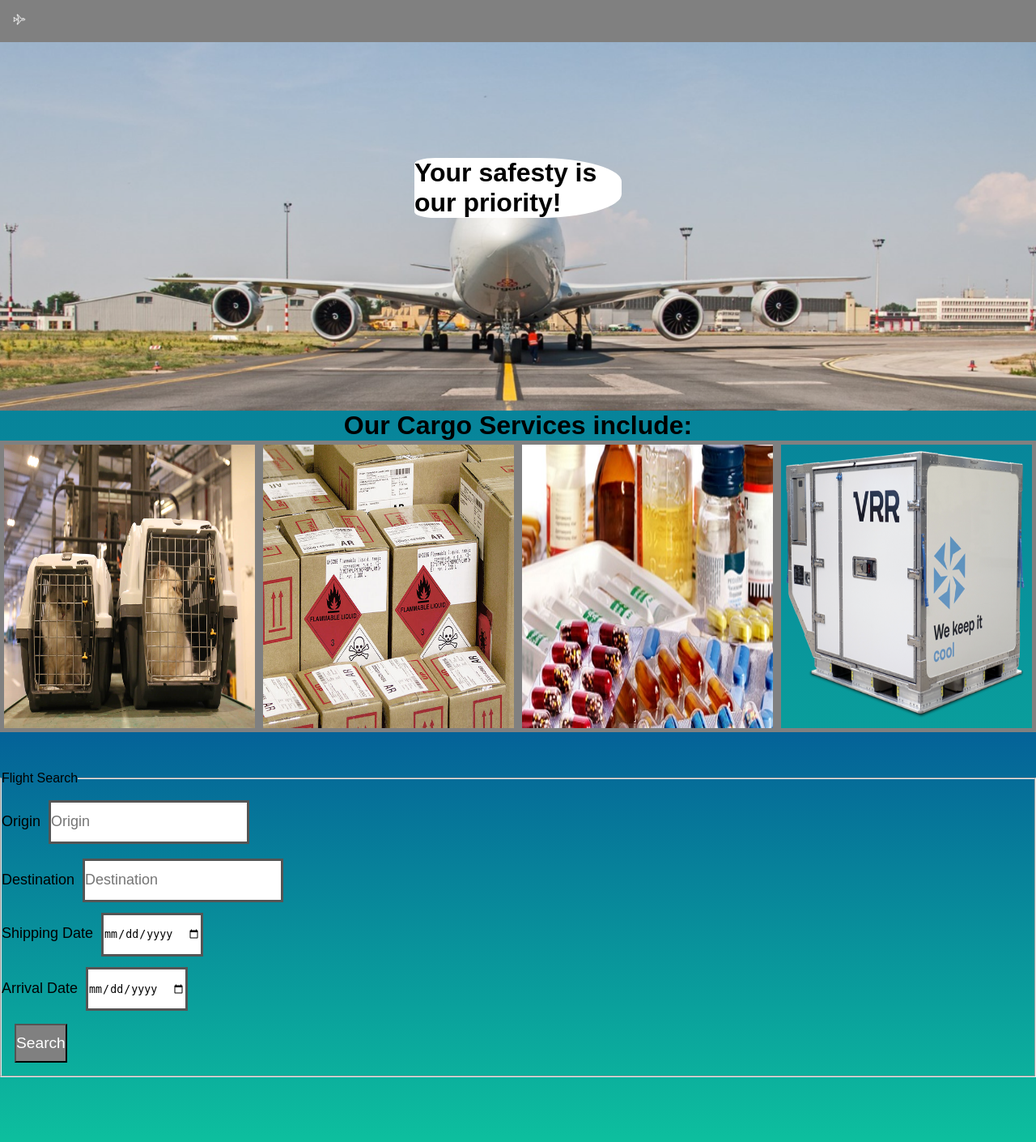
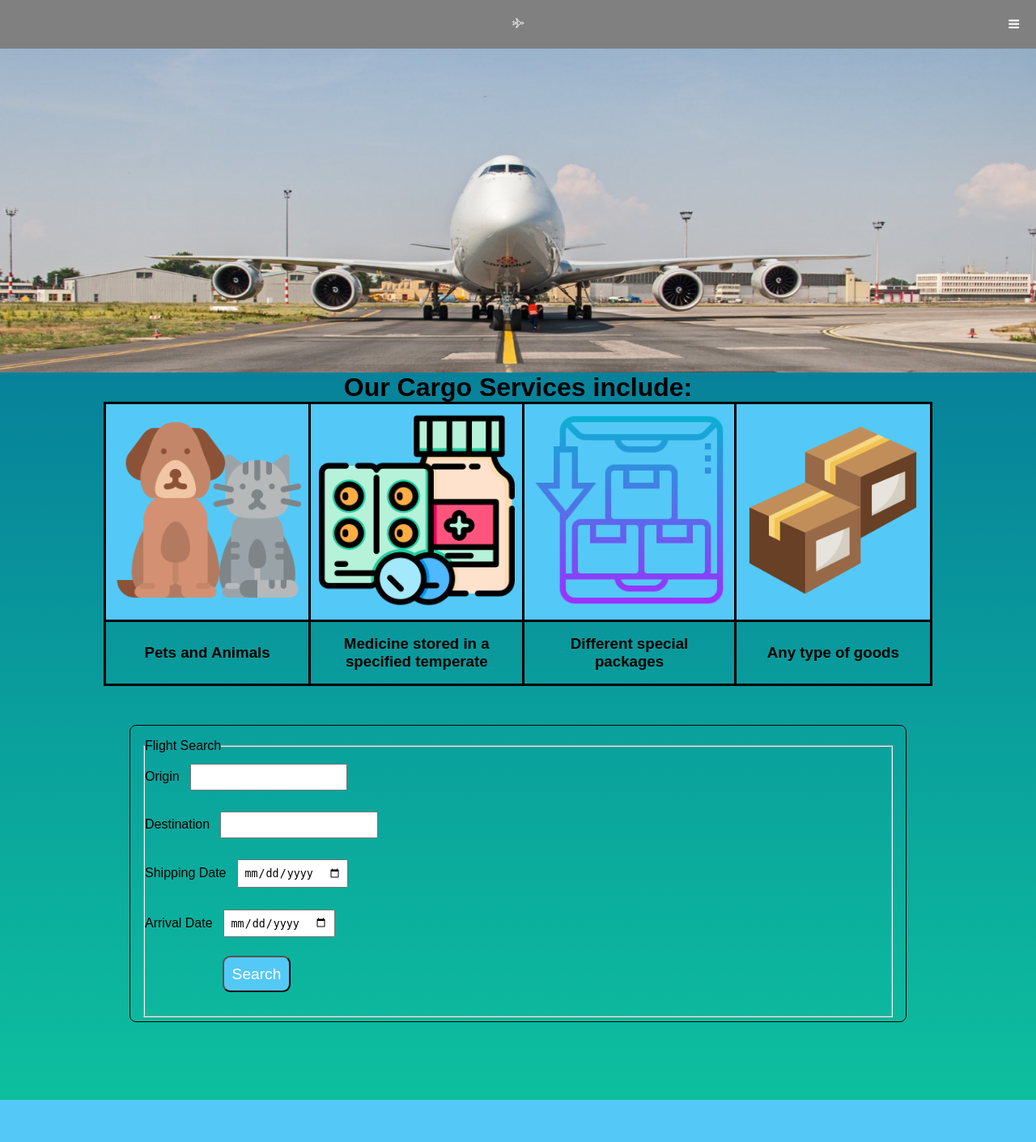
Before and after one commit to osm-alt/Airline-Reservation-System, a PHP site: page /cargo.html in a window 1280 px wide. Shown: the whole page at 81% size. After the commit the page ends 1358 px from the top, so only its background shows below. Run offline with PHP 8.4, Linux system fonts and the light colour scheme; some libraries are stand-ins or nearby versions.

Commit message:
updated my pages

```diff
--- a/cargo.html
+++ b/cargo.html
@@ -8,14 +8,12 @@
   <link rel="stylesheet" href="main_style.css">
   <title>Cargo Services</title>
   <script src="https://unpkg.com/ionicons@5.0.0/dist/ionicons.js"></script>
-
+  <script src="script.js"></script>
+  <link rel="stylesheet" href="https://cdnjs.cloudflare.com/ajax/libs/font-awesome/4.7.0/css/font-awesome.min.css">
 </head>
 
 <style>
-
-
-*
-    {
+  * {
     margin: 0;
     padding: 0;
   }
@@ -45,9 +43,9 @@
 
   section {
     padding: 15rem 0 5rem 0;
-    background: rgb(34, 193, 195);
+    /* background: rgb(34, 193, 195);
     background: linear-gradient(0deg, rgba(34, 193, 195, 1) 0%, rgba(13, 191, 158, 1) 0%, rgba(4, 98, 152, 1) 100%, rgba(17, 225, 160, 1) 100%);
-
+     */
   }
 
   /* image and text */
@@ -55,30 +53,6 @@
     display: flex;
   }
 
-  .centered {
-    background-color: white;
-    border-radius: 5%;
-    display: flex;
-    border-bottom-left-radius: 10%;
-    border-top-left-radius: 10%;
-    border-bottom-right-radius: 40%;
-    border-top-right-radius: 40%;
-
-    width: 20%;
-    max-width: 100%;
-
-
-    position: absolute;
-    top: 29%;
-    left: 50%;
-    color: black;
-    font-family: sans-serif;
-    font-size: 100%;
-    transform: translate(-50%, -50%);
-    display: block;
-    z-index: 2;
-    text-decoration: double;
-  }
 
   .container1 {
     display: flex;
@@ -120,114 +94,140 @@
 
   img {
     max-width: 100%;
-    display: block;
-    height: 100%;
+  }
+
+  table {
+    margin-top: 2em;
+    text-align: center;
+    width: 80%;
+    margin-left: 10%;
+    margin-right: 10%;
+    border-collapse: collapse;
+  }
+
+  th {
+    font-size: 1.2em;
+    padding: .5em;
+    background-color: rgb(84, 201, 247);
+    color: white;
+    border-style: solid;
+    border-color: black;
+  }
+
+  td {
+    padding: 1em;
+    border-style: solid;
   }
 
 
-  legend {
-    font-size: 1rem;
+
+
+  form p {
+    margin-right: 1em;
   }
 
-  label
-  {
-    font-size: large;
+  form {
+    padding-top: 1em;
+    padding-left: 1em;
+    padding-right: 1em;
+    padding-bottom: .3em;
+    margin-top: 1em;
+    margin-bottom: 1em;
+    margin-left: 10em;
+    margin-right: 10em;
+    border-style: solid;
+    border-width: 0.05em;
+    border-radius: 0.5em;
   }
 
+
+
+  input,
+  button,
+  select {
+    box-sizing: border-box;
+    padding: .5em;
+    margin: 1em;
+  }
+
+  input[type=submit] {
+    font-size: 1.2em;
+    background-color: rgb(84, 201, 247);
+    color: white;
+    border-radius: .5em;
+    margin-left: 5em;
+    position: relative;
+    bottom: .5em;
+  }
 
   @media (max-width:1200px) {
     h1 {
       padding-left: clamp(2rem, 1.5vw + 3px, rem);
       font-size: clamp(rem, 2.5vw, 1rem);
     }
-
-    .centered {
-      font-size: clamp(1rem, 2.5vw, 1rem);
   }
-  }
-
-
-
-
-
-
-
 </style>
 
 <body>
 
   <header>
     <nav>
-      <div class="logoicon">
-        <ion-icon name="airplane-outline"></ion-icon>
-        <box-icon name='menu' color="whitesmoke" size="lg" id="menu"></box-icon>
-      </div>
       <ul>
-        <li><a class="active" href="main_page.html">Home Page</a></li>
+        <li><a href="main_page.html">Home Page</a></li>
         <li><a href="book_a_trip.html">Book a trip</a></li>
         <li><a href="flight_schedule_search.html">Flight Schedule Search</a></li>
         <li><a href="checkin.html">Check-in</a></li>
         <li><a href="CovidRestrictions.html">Covid Restrictions</a></li>
-        <li><a href="cargo.html">Cargo</a></li>
-        <li><a href="#contact">Contact</a></li>
+        <li><a class="active" href="cargo.html">Cargo</a></li>
+        <li><a href="#Contact">Contact</a></li>
         <li><a href="#about">About</a>
       </ul>
-      <!-- <box-icon name='menu' color="whitesmoke" size="lg" id="menu"></box-icon> -->
-      <menu>
-        <ul>
-          <li><a class="active" href="main_page.html">Home Page</a></li>
-          <li><a href="book_a_trip.html">Book a trip</a></li>
-          <li><a href="flight_schedule_search.html">Flight Schedule Search</a></li>
-          <li><a href="checkin.html">Check-in</a></li>
-          <li><a href="CovidRestrictions.html">Covid Restrictions</a></li>
-          <li><a href="cargo.html">Cargo</a></li>
-          <li><a href="#contact">Contact</a></li>
-          <li><a href="#about">About</a></li>
-        </ul>
-      </menu>
+      <!-- hamburger menu, only essentiel links -->
+      <div class="topnav">
+        <a href="#home" class="active">
+          <ion-icon name="airplane-outline"></ion-icon>
+        </a>
+        <div id="myLinks">
+          <a href="book_a_trip.html">Book a trip</a>
+          <a href="flight_schedule_search.html">Login</a>
+        </div>
+        <a href="javascript:void(0);" class="icon" onclick="myFunction()">
+          <i class="fa fa-bars"></i>
+        </a>
     </nav>
   </header>
 
-
-
-
-
   <div class="container">
     <img src="cargopics/cargo0.jpg" alt="cargo" width="100%" height="400" ;>
-    <div class="centered">
-      <h1>Your safesty is our priority!</h1>
-    </div>
-
   </div>
 
 
 
+  <h1 style="text-align: center;">Our Cargo Services include:</h1>
 
+  <table style="margin-top:-1px;">
+    <tr>
+      <th><img src="cargopics/pets.png" alt="pets"><br></th>
+      <th><img src="cargopics/medicine.png" alt="medicine"><br></th>
+      <th><img src="cargopics/delivery-box.png" alt="boxes"><br></th>
+      <th><img src="cargopics/box.png" alt="packages"><br></th>
+    </tr>
 
-  <center>
-    <h1>Our Cargo Services include:</h1>
-  </center>
-
-
-
-  <div class="container1">
-
-    <div class="image1">
-      <img src="cargopics/cargo3.jpg" width="100%">
-
-    </div>
-    <div class="image2">
-      <img src="cargopics/cargo4.jpg " width="100%">
-    </div>
-    <div class="image3">
-      <img src="cargopics/cargo5.jpg" width="100%">
-    </div>
-    <div class="image4">
-      <img src="cargopics/cargo6.png" width="100%">
-    </div>
-
-  </div>
-
+    <tr>
+      <td>
+        <h3>Pets and Animals</h3>
+      </td>
+      <td>
+        <h3>Medicine stored in a specified temperate</h3>
+      </td>
+      <td>
+        <h3>Different special packages</h3>
+      </td>
+      <td>
+        <h3>Any type of goods</h3>
+      </td>
+    </tr>
+  </table>
 
 
   <section>
@@ -235,9 +235,8 @@
       <fieldset>
         <legend style="color: black; ;">Flight Search</legend>
         <p>
-          <label>Origin<input name="origin" type="text" size="21" list="originlist"
-              style="margin-left: 10px; border: 3px solid #555; font-size: large; height: 3rem; margin-top: 1em;"
-              placeholder="Origin" required></label>
+          <label>Origin<input name="origin" type="text"list="originlist"
+              required></label>
 
           <datalist id="originlist">
             <option value="Abidjan	Cote d'Ivoire	ABJ">
@@ -275,9 +274,7 @@
 
 
         </p>
-        <p><label> Destination<input name="destination" type="text" list="destination" size="21"
-              style="margin-left: 10px; border: 3px solid #555; height: 25px; font-size: large; height: 3rem;margin-top: 1em;"
-              placeholder="Destination"></label>
+        <p><label> Destination<input name="destination" type="text" list="destination"></label>
           <datalist id="destination">
             <option value="Abidjan	Cote d'Ivoire	ABJ">
             <option value="Abu Dhabi - Abu Dhabi International	United Arab Emirates	AUH">
@@ -314,19 +311,16 @@
         </p>
 
 
-        <p> <label>Shipping Date<input type="date" name="date"  size="21"
-              style="margin-left: 10px; border: 3px solid #555; height: 25px; height: 3rem ;margin-top: 1em;" />
+        <p> <label>Shipping Date<input type="date" name="date"/>
 
           </label></p>
         <p>
 
-        <p> <label>Arrival Date<input type="date" name="date" size="21"
-              style="margin-left: 10px; border: 3px solid #555; height: 25px; height: 3rem; margin-top: 1em;" />
+        <p> <label>Arrival Date<input type="date" name="date"/>
           </label></p>
         <p>
 
-          <input type="submit" value="Search"
-            style="color: white; height: 3rem; background-color: grey; margin-left: 10rem; font-size: larger; margin: 1rem;">
+          <input type="submit" value="Search">
         </p>
       </fieldset>
     </form>
--- a/login.html
+++ b/login.html
@@ -27,7 +27,7 @@
             padding-right: 1em;
             padding-bottom: .3em;
             margin: 1em;
-            border-style: solid;
+            /* border-style: solid; */
             border-width: 0.05em;
             border-radius: 0.5em;
         }
--- a/main_style.css
+++ b/main_style.css
@@ -51,12 +51,10 @@ nav ul li {
 
 
 
-
-/* .logoicon h1
+.active
 {
-    font-size: 3rem;
-    color: whitesmoke;
-} */
+    background-color: darkgrey;
+}
 
 menu {
     display: none;
@@ -64,13 +62,6 @@ menu {
 }
 
 
-/* a:hover {
-    color:red;
-    padding: 0.875rem 1rem;
-    text-decoration: none;
-    font-size: 2.1rem;
-    transition: all 1s ease;
-} */
 
 @media (max-width:100px) {}
 
--- a/register.html
+++ b/register.html
@@ -27,7 +27,7 @@
             padding-right: 1em;
             padding-bottom: .3em;
             margin: 1em;
-            border-style: solid;
+            /* border-style: solid; */
             border-width: 0.05em;
             border-radius: 0.5em;
         }
```
Also changed, not shown: CovidRestrictions.html (+45 -67 lines), checkin.html (+46 -50 lines), cargopics/box.png (added), cargopics/cargo2.jpg, cargopics/cargo3.jpg (deleted), cargopics/cargo4.jpg (deleted), cargopics/cargo5.jpg (deleted), cargopics/cargo6.png (deleted), cargopics/cargo7.jpg (added), cargopics/delivery-box.png (added), cargopics/medicine.png (added), cargopics/pets.png (added). Lines whose indentation alone changed are shown as unchanged.
